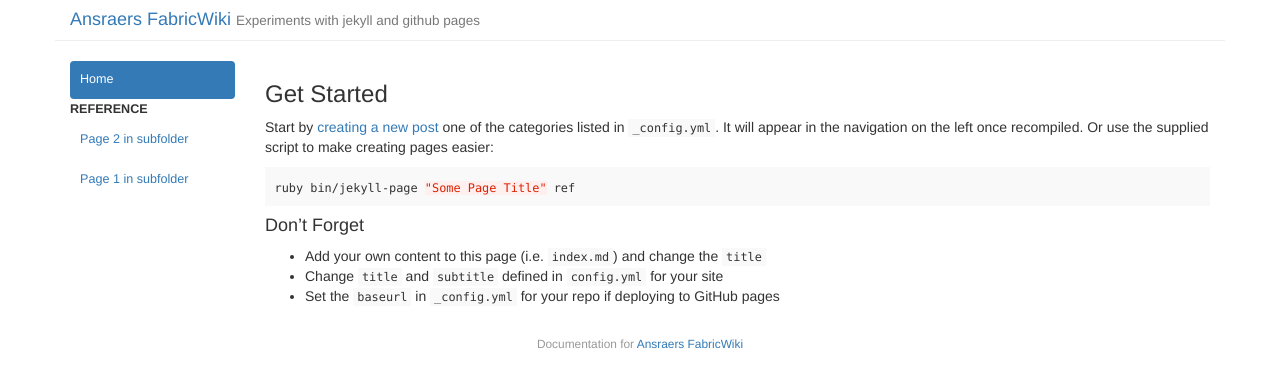
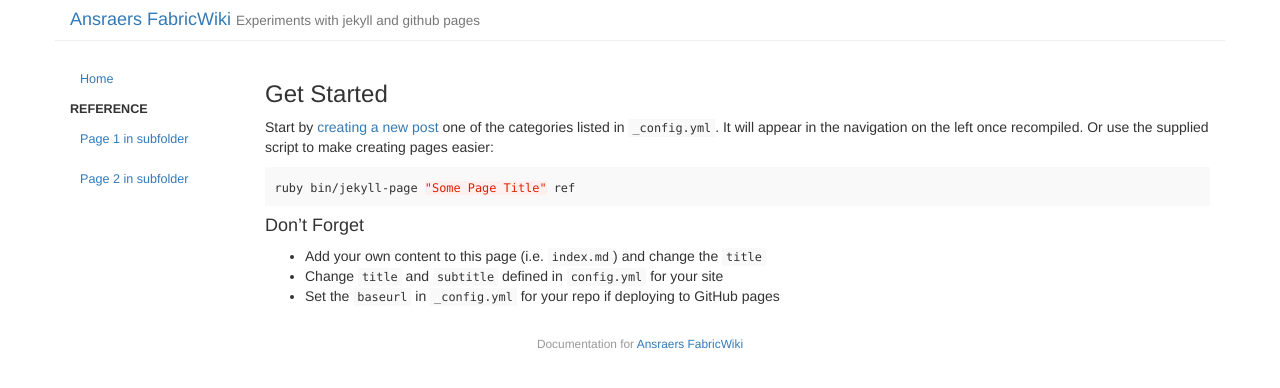
Before and after one commit to CottonMC/Wiki, a Jekyll site: the page built from index.md, in a window 1280 px wide. Shown: the top 388 px of the page. Built offline with Jekyll 4.4.1, drawn with Linux system fonts in a browser that asks for light colours; part of the change alters nothing that is shown.

```diff
--- a/_layouts/default.html
+++ b/_layouts/default.html
@@ -60,64 +60,9 @@
             </div>
         </div>
 
-        <script>
-            function orderNav() {
-                var list,
-                    section,
-                    header,
-                    sections = [],
-                    lists = {},
-                    headers = {};
 
-                var locationObj = document.location.href;
-
-                var navUl = document.querySelectorAll('#navigation ul')[0],
-                    navLis = document.querySelectorAll('#navigation ul li');
-
-                if (!navUl) return;
-
-                for (var i = 0; i < navLis.length; i++) {
-                    var order, li = navLis[i];
-
-                    if (li.classList.contains('nav-header')) {
-                        section = li.textContent || li.innerText;
-                        sections.push(section);
-                        headers[section] = li;
-                        continue;
-                    }
-
-                    var link = li.childNodes[0];
-                    if (locationObj && link && locationObj.endsWith(link.getAttribute('href'))) {
-                        li.classList.add('active');
-                    }
-
-                    if (!lists[section]) {
-                        lists[section] = [];
-                    }
-
-                    order = parseFloat(li.getAttribute('data-order'))
-                    lists[section].push([order, li]);
-                }
-
-                for (var i = 0; i < sections.length; i++) {
-                    section = sections[i];
-                    list = lists[section].sort(function(a, b) {
-                        return a[0] - b[0];
-                    });
-
-                    if (header = headers[section]) {
-                        navUl.appendChild(header);
-                    }
-                    for (var j = 0; j < list.length; j++) {
-                        navUl.appendChild(list[j][1]);
-                    }
-                }
-            }
-
-            if (document.querySelectorAll) orderNav();
-        </script>
         {% if site.google_analytics_id != "" %}
-        {% include google_analytics.html %}
+            {% include google_analytics.html %}
         {% endif %}
     </body>
 </html>
```
